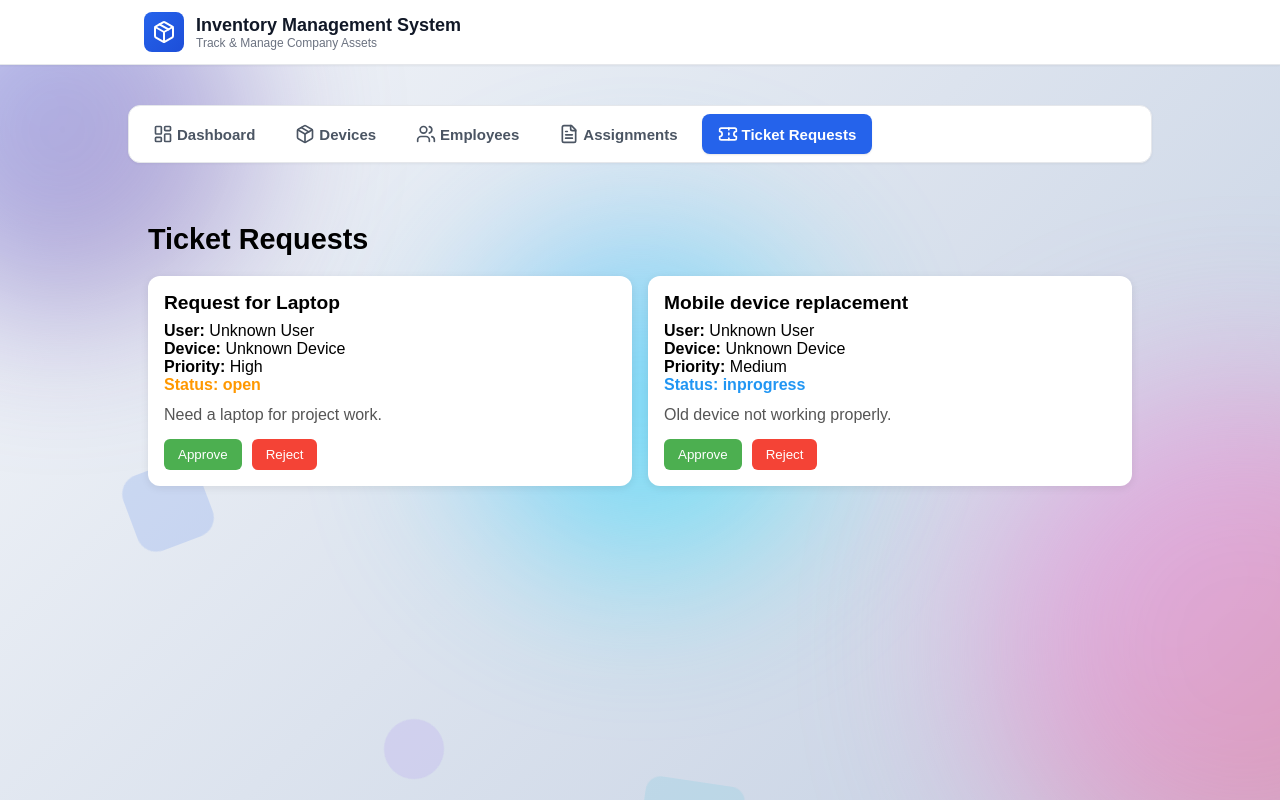
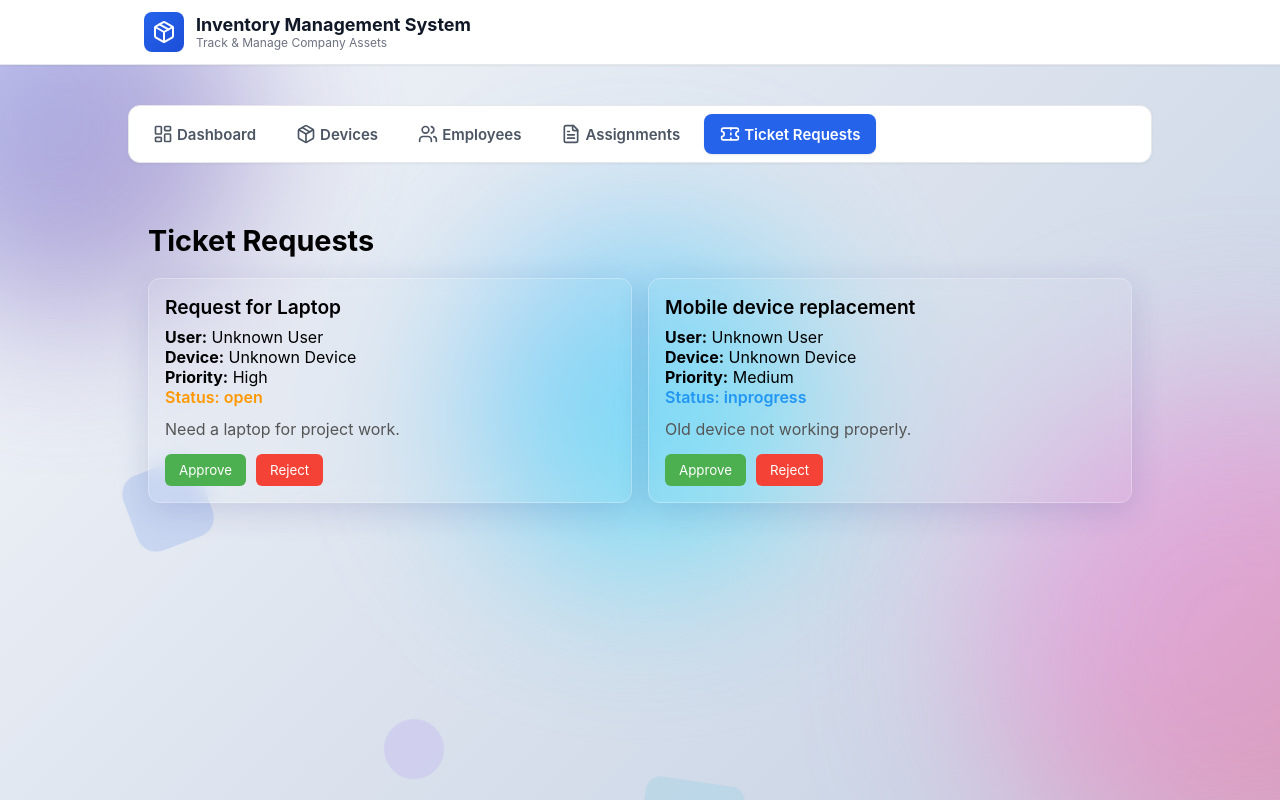
Before and after one commit to VikasChauhanBD/inventory, a React (Vite) app: page /admin in a window 1280 px wide. Both pictures are taken after a click on the button "Ticket Requests". Built offline with nearby package versions, Linux system fonts and the light colour scheme.

Commit message:
css updated

```diff
--- a/src/App.css
+++ b/src/App.css
@@ -2,5 +2,7 @@
   margin: 0;
   padding: 0;
   box-sizing: border-box;
-  font-family: Arial, sans-serif;
+  font-family:
+    "SF Pro Text", "SF Pro Icons", "Helvetica Neue", Helvetica, Arial,
+    sans-serif;
 }
--- a/src/components/user/userTicket/MyTicketsView.css
+++ b/src/components/user/userTicket/MyTicketsView.css
@@ -21,10 +21,14 @@
 }
 
 .ticket-card {
-  background: #fff;
-  padding: 16px;
+  background: transparent;
+  backdrop-filter: blur(10px);
+  -webkit-backdrop-filter: blur(10px);
+  border: 1px solid rgba(255, 255, 255, 0.3);
   border-radius: 12px;
-  box-shadow: 0 2px 8px rgba(0, 0, 0, 0.08);
+  padding: 1rem;
+  box-shadow: 0 8px 32px 0 rgba(31, 38, 135, 0.15);
+  transition: all 0.3s ease;
 }
 
 .ticket-title {
```
